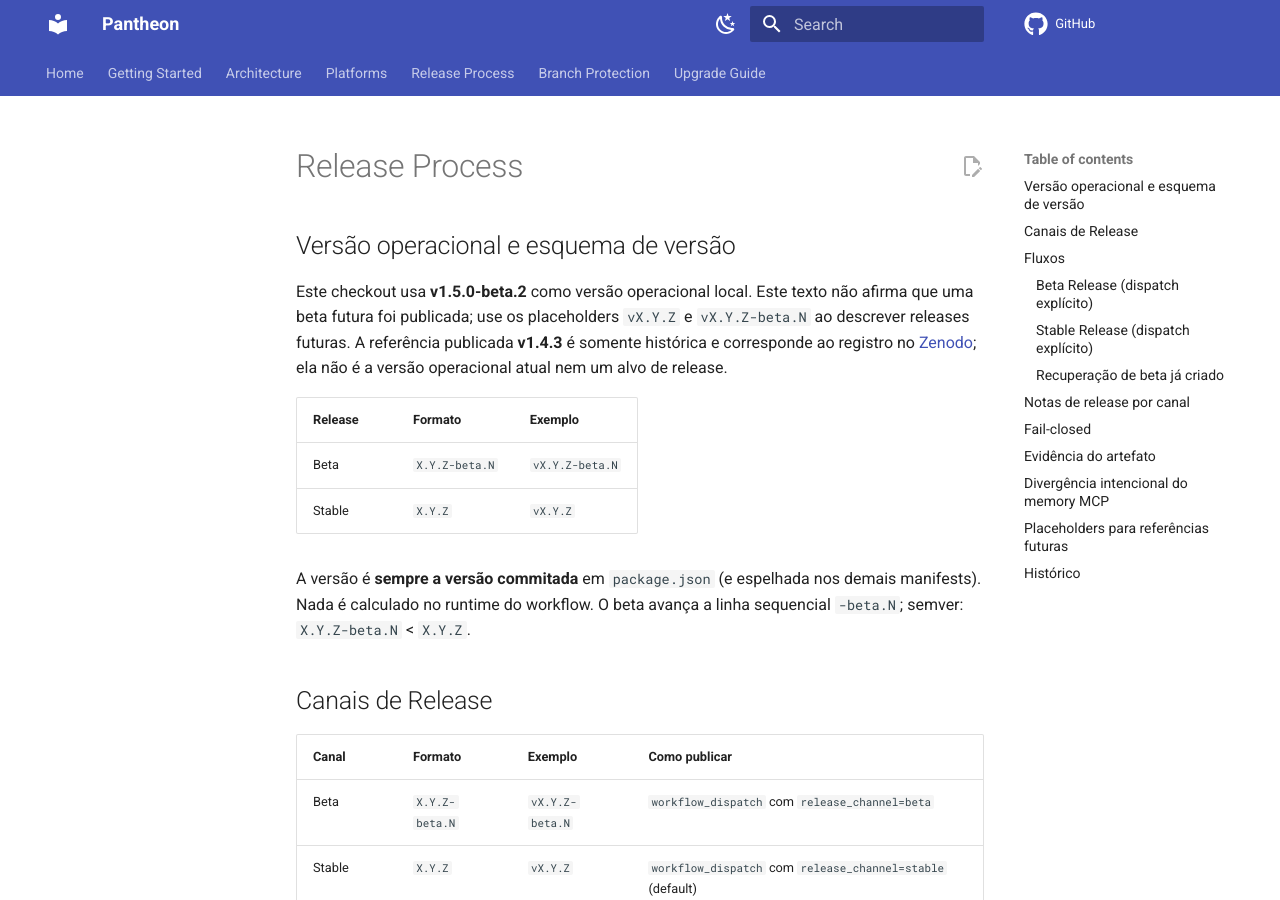
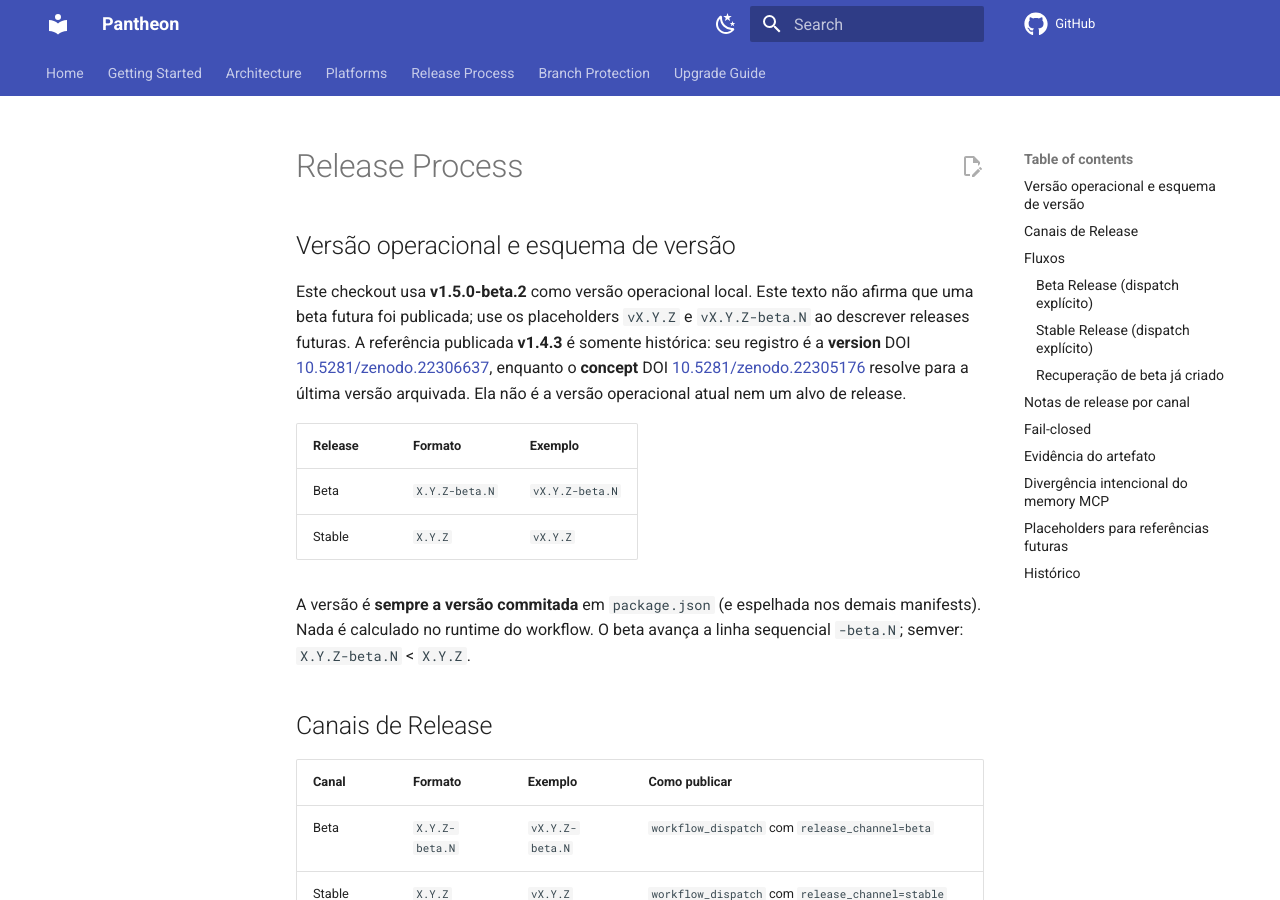
Before and after one commit to ils15/pantheon-opencode, an MkDocs documentation site: the page built from docs/RELEASE.md, in a window 1280 px wide and 900 px high. Built offline with MkDocs 1.6.1 and Material for MkDocs 9.7.7, drawn with Linux system fonts in a browser that asks for light colours; comment, search, counter and statistics services are not loaded; the version menu is left out.

Commit message:
ci(release): harden release permissions test and fix RELEASE.md concept DOI wording

```diff
--- a/docs/RELEASE.md
+++ b/docs/RELEASE.md
@@ -5,9 +5,11 @@
 Este checkout usa **v1.5.0-beta.2** como versão operacional local. Este texto
 não afirma que uma beta futura foi publicada; use os placeholders
 `vX.Y.Z` e `vX.Y.Z-beta.N` ao descrever releases futuras. A referência
-publicada **v1.4.3** é somente histórica e corresponde ao registro no
-[Zenodo](https://doi.org/10.5281/zenodo.22305176); ela não é a versão
-operacional atual nem um alvo de release.
+publicada **v1.4.3** é somente histórica: seu registro é a **version** DOI
+[10.5281/zenodo.22306637](https://doi.org/10.5281/zenodo.22306637), enquanto o
+**concept** DOI [10.5281/zenodo.22305176](https://doi.org/10.5281/zenodo.22305176)
+resolve para a última versão arquivada. Ela não é a versão operacional atual
+nem um alvo de release.
 
 | Release | Formato | Exemplo |
 |---------|---------|---------|
```
Also changed, not shown: 1 other file.
